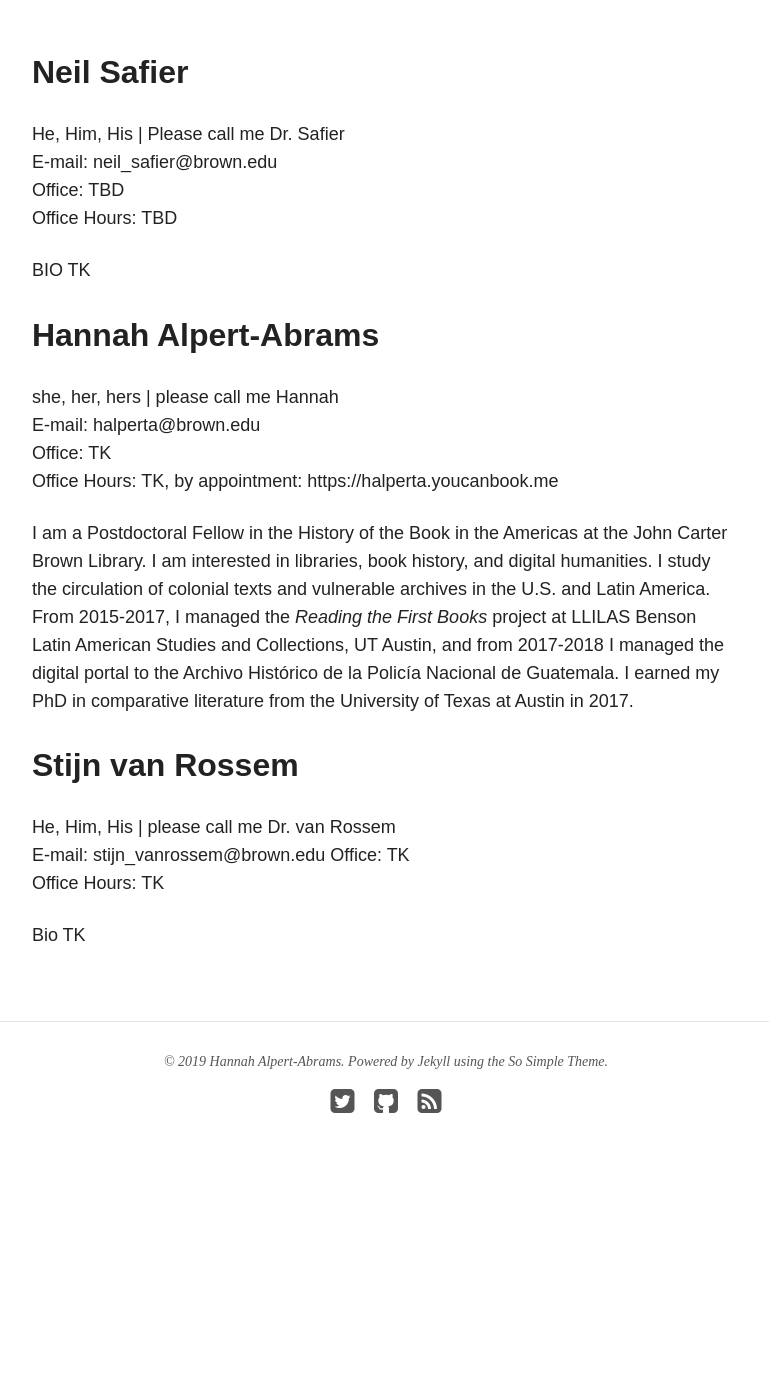
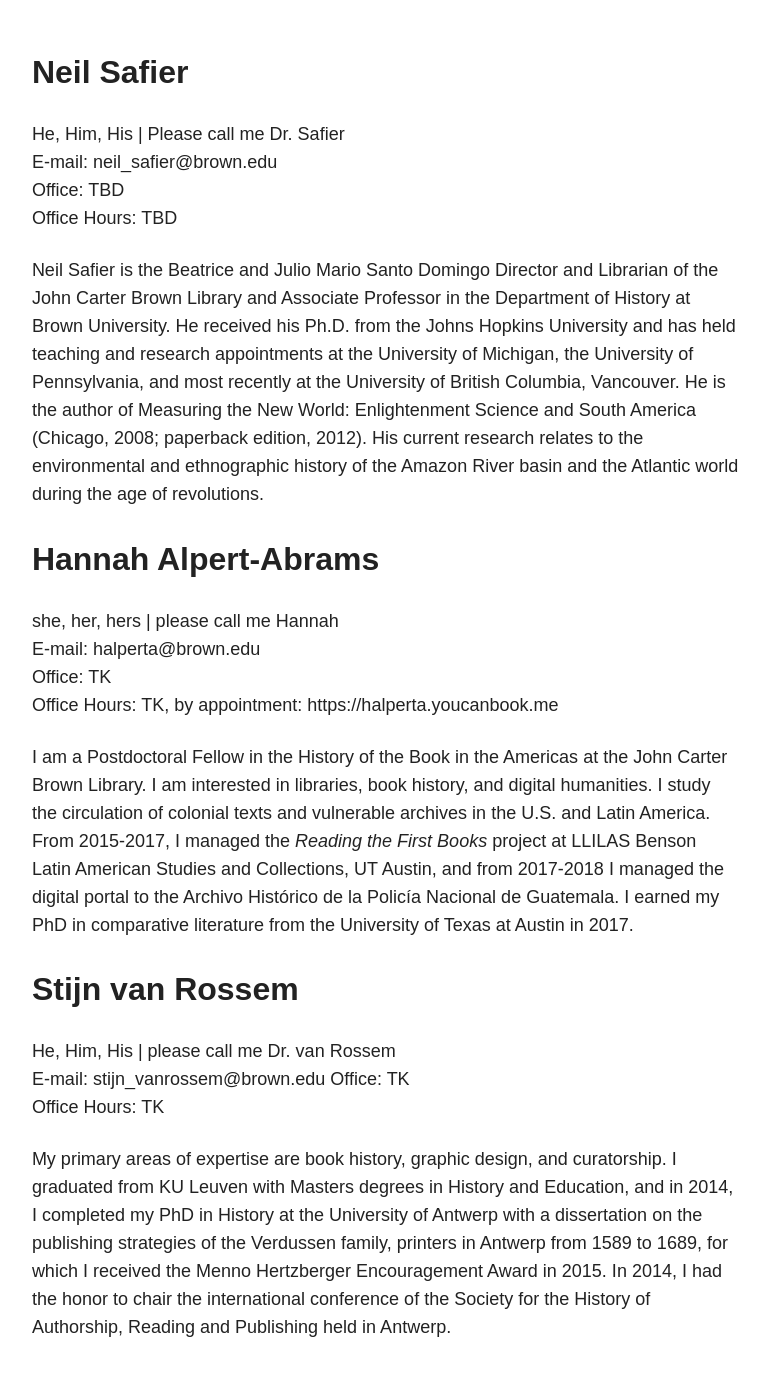
Before and after one commit to halperta/2019-bookhistory, a Jekyll site: the page built from instructors/index.md, in a window 1280 px wide and 1400 px high, scrolled down 550 px. Shown: the top 1376 px of the window, without its empty margins (254-1023 px from the left). Built offline with Jekyll 4.4.1, drawn with Linux system fonts in a browser that asks for light colours; nearby versions of some CDN libraries; before the commit the page ends 1763 px from its top, so only the background shows below that.

Commit message:
adding bios for stijn and neil

```diff
--- a/instructors/index.md
+++ b/instructors/index.md
@@ -10,7 +10,7 @@
 Office: TBD
 Office Hours: TBD
 
-BIO TK
+Neil Safier is the Beatrice and Julio Mario Santo Domingo Director and Librarian of the John Carter Brown Library and Associate Professor in the Department of History at Brown University. He received his Ph.D. from the Johns Hopkins University and has held teaching and research appointments at the University of Michigan, the University of Pennsylvania, and most recently at the University of British Columbia, Vancouver. He is the author of Measuring the New World: Enlightenment Science and South America (Chicago, 2008; paperback edition, 2012). His current research relates to the environmental and ethnographic history of the Amazon River basin and the Atlantic world during the age of revolutions.
 
 ## Hannah Alpert-Abrams
 she, her, hers | please call me Hannah \\
@@ -26,4 +26,4 @@
 Office: TK
 Office Hours: TK
 
-Bio TK
+My primary areas of expertise are book history, graphic design, and curatorship. I graduated from KU Leuven with Masters degrees in History and Education, and in 2014, I completed my PhD in History at the University of Antwerp with a dissertation on the publishing strategies of the Verdussen family, printers in Antwerp from 1589 to 1689, for which I received the Menno Hertzberger Encouragement Award in 2015. In 2014, I had the honor to chair the international conference of the Society for the History of Authorship, Reading and Publishing held in Antwerp.
```
